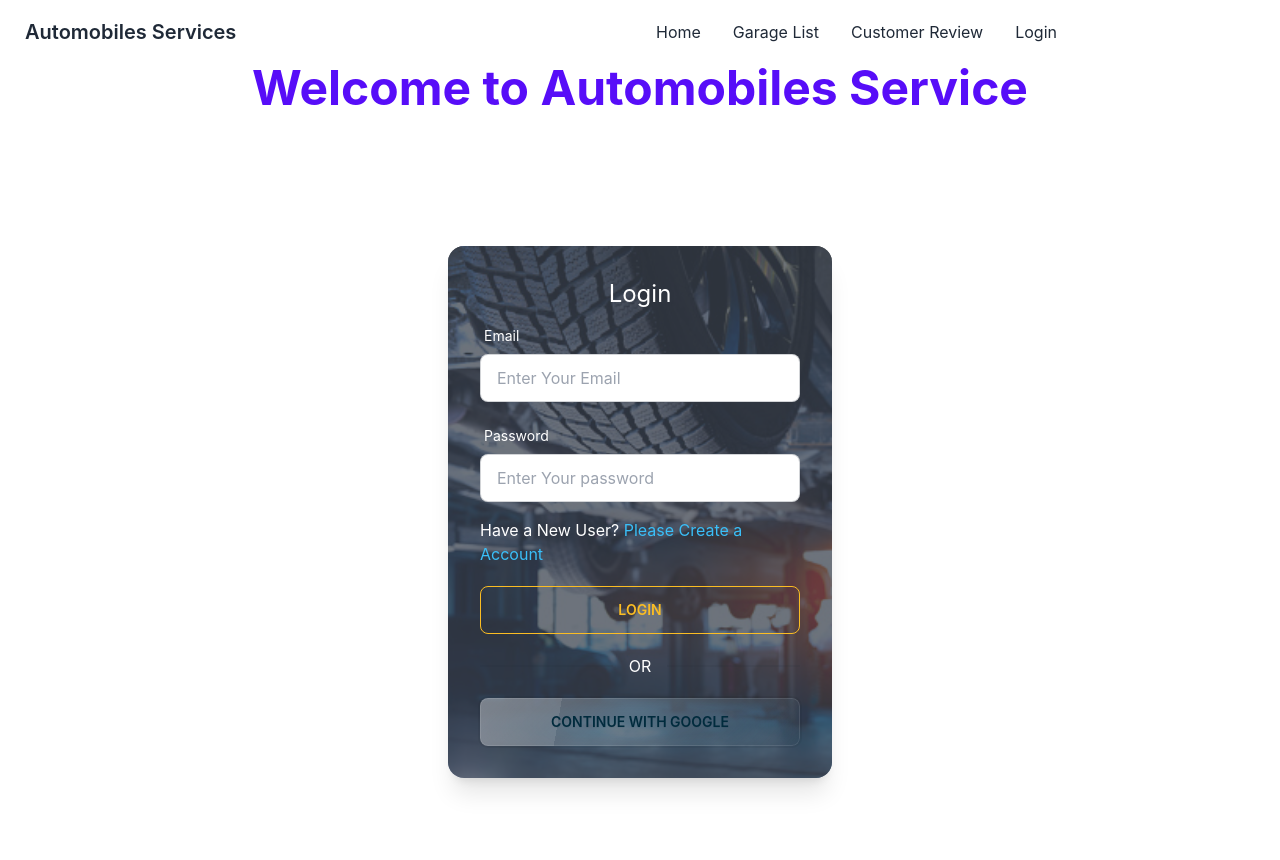
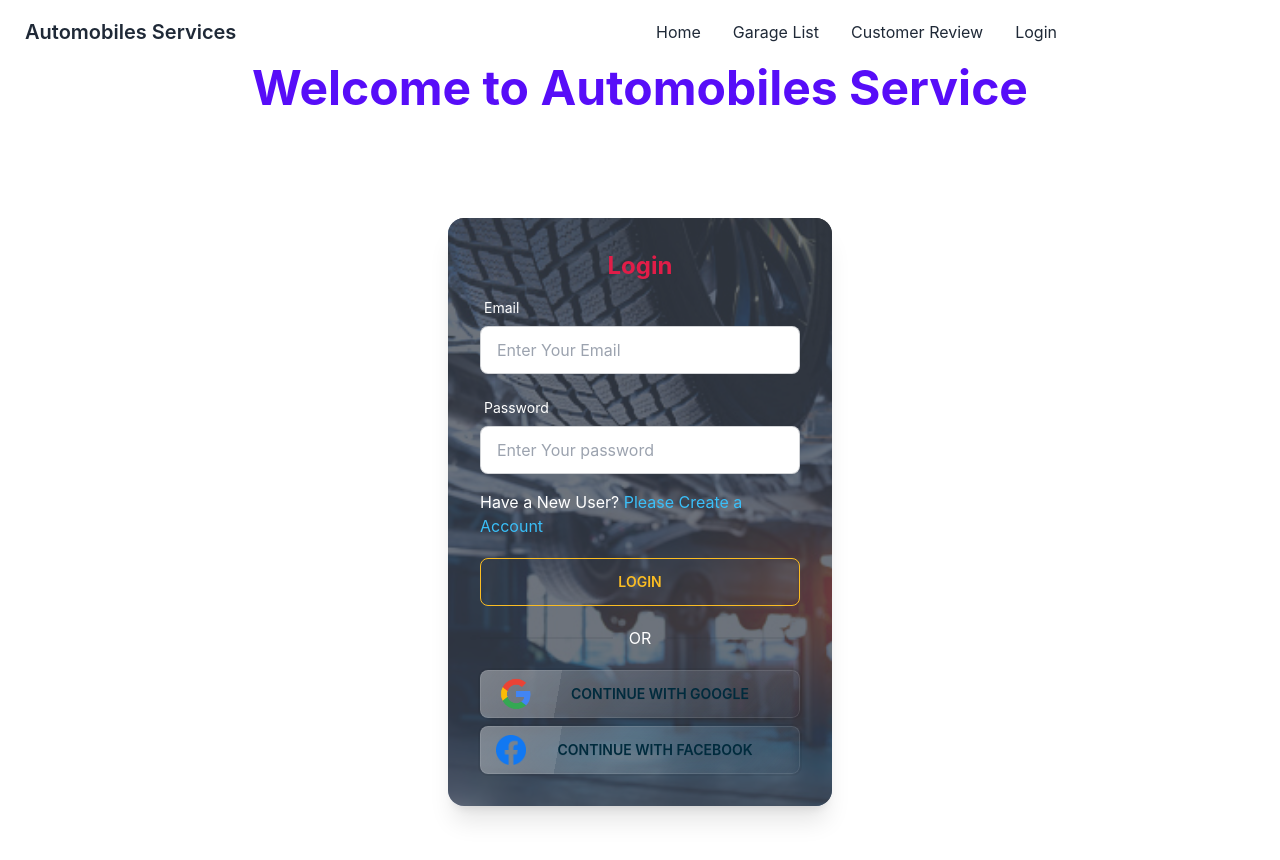
Before and after one commit to JobaerSiddique/automobiles-services-client, a React (Create React App) app: page /login in a window 1280 px wide. Shown: the top 860 px of the page. Built offline with nearby package versions, Linux system fonts and the light colour scheme; no server answers.

Commit message:
adding color

```diff
--- a/src/Pages/Login.js
+++ b/src/Pages/Login.js
@@ -2,13 +2,16 @@ import React from 'react';
 import { useForm } from "react-hook-form";
 import img from "../images/img1.jpg"
 import auth from './Firebase.init';
-import { useSignInWithGoogle } from 'react-firebase-hooks/auth';
+import { useSignInWithFacebook, useSignInWithGoogle } from 'react-firebase-hooks/auth';
 import Loading from "../Shared/Loading"
 import { Link } from 'react-router-dom';
+import glogo from "../images/glogo.png"
+import faLogo from "../images/facebooklogo.png"
 const Login = () => {
 
     const { register, formState: { errors }, handleSubmit } = useForm();
     const [signInWithGoogle, gUser, gLoading, gError] = useSignInWithGoogle(auth);
+    const [signInWithFacebook, faUser, faLoading, faError] = useSignInWithFacebook(auth);
 
   const onSubmit = async(data) => {
     console.log(data)
@@ -16,13 +19,13 @@ const Login = () => {
 
 };
 
-if(gUser){
+if(gUser || faUser){
     console.log(gUser)
 }
-if(gError ){
+if(gError || faError ){
    return <p>{gError.message}</p>
 }
-if(gLoading ){
+if(gLoading || faLoading ){
     return <Loading></Loading>
 }
     return (
@@ -33,7 +36,7 @@ if(gLoading ){
           <div className="card w-96 bg-base-100 shadow-xl image-full">
 <figure><img src={img} alt="Shoes" /></figure>
 <div className="card-body">
-  <h2 className=" text-center text-2xl ">Login</h2>
+  <h2 className=" text-center text-2xl text-[#e11d48] font-bold ">Login</h2>
   <form onSubmit={handleSubmit(onSubmit)}>
   <div className="form-control w-full max-w-xs">
 <label className="label">
@@ -83,7 +86,8 @@ className="input input-bordered w-full max-w-xs text-black"
   </form>
 
   <div className="divider">OR</div>
-  <button onClick={() => signInWithGoogle()} className="btn glass btn-info text-">Continue With Google</button>
+  <button onClick={() => signInWithGoogle()} className="btn glass btn-info text-"><img width="40px" src={glogo} alt="" /><p>Continue with Google</p></button>
+  <button onClick={() => signInWithFacebook()} className="btn glass btn-info text-"><img width="30px" src={faLogo} alt="" /><p>Continue with facebook</p></button>
 </div>
 </div>
       </div>
--- a/src/Pages/Signup.js
+++ b/src/Pages/Signup.js
@@ -2,27 +2,38 @@ import React from 'react';
 import { useForm } from "react-hook-form";
 import img from "../images/img1.jpg"
 import auth from './Firebase.init';
-import { useSignInWithGoogle } from 'react-firebase-hooks/auth';
+import { useCreateUserWithEmailAndPassword, useSignInWithFacebook, useSignInWithGoogle, useUpdateProfile } from 'react-firebase-hooks/auth';
 import Loading from "../Shared/Loading"
 import { Link } from 'react-router-dom';
 import video from "../videos/car.mp4"
+import glogo from "../images/glogo.png"
+import faLogo from "../images/facebooklogo.png"
+
 const Signup = () => {
     const { register, formState: { errors }, handleSubmit } = useForm();
     const [signInWithGoogle, gUser, gLoading, gError] = useSignInWithGoogle(auth);
-
+    const [signInWithFacebook, faUser, faLoading, faError] = useSignInWithFacebook(auth);
+    const [
+      createUserWithEmailAndPassword,
+      user,
+      loading,
+      error,
+    ] = useCreateUserWithEmailAndPassword(auth);
+    const [updateProfile, updating, updateError] = useUpdateProfile(auth);
   const onSubmit = async(data) => {
     console.log(data)
-
+     await createUserWithEmailAndPassword (data.email, data.password)
+     await updateProfile ({displayName:data.name})
 
 };
 
-if(gUser){
-    console.log(gUser)
+if(gUser || user ||faUser ){
+    console.log(gUser || user)
 }
-if(gError ){
+if(gError || error || updateError || faError ){
    return <p>{gError.message}</p>
 }
-if(gLoading ){
+if(gLoading || loading || updating ||  faLoading){
     return <Loading></Loading>
 }
     return (
@@ -120,7 +131,8 @@ className="input input-bordered w-full max-w-xs text-black"
   </form>
 
   <div className="divider">OR</div>
-  <button onClick={() => signInWithGoogle()} className="btn glass btn-info text-">Continue With Google</button>
+  <button onClick={() => signInWithGoogle()} className="btn glass btn-info text-"><img width="40px" src={glogo} alt="" /><p>Continue with Google</p></button>
+  <button onClick={() => signInWithFacebook()} className="btn glass btn-info text-"><img width="30px" src={faLogo} alt="" /><p>Continue with facebook</p></button>
 </div>
 </div>
       </div>
```
Also changed, not shown: src/images/facebooklogo.png (added), src/images/glogo.png (added).
